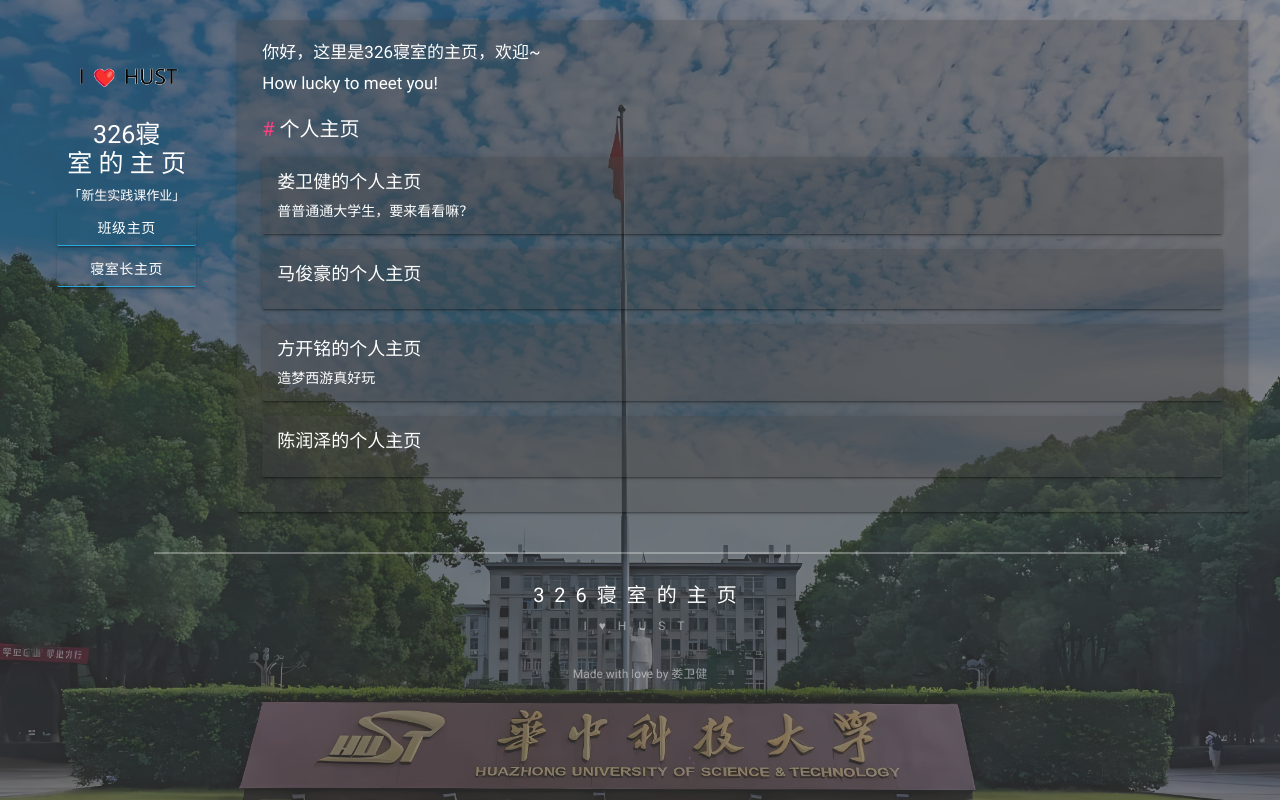
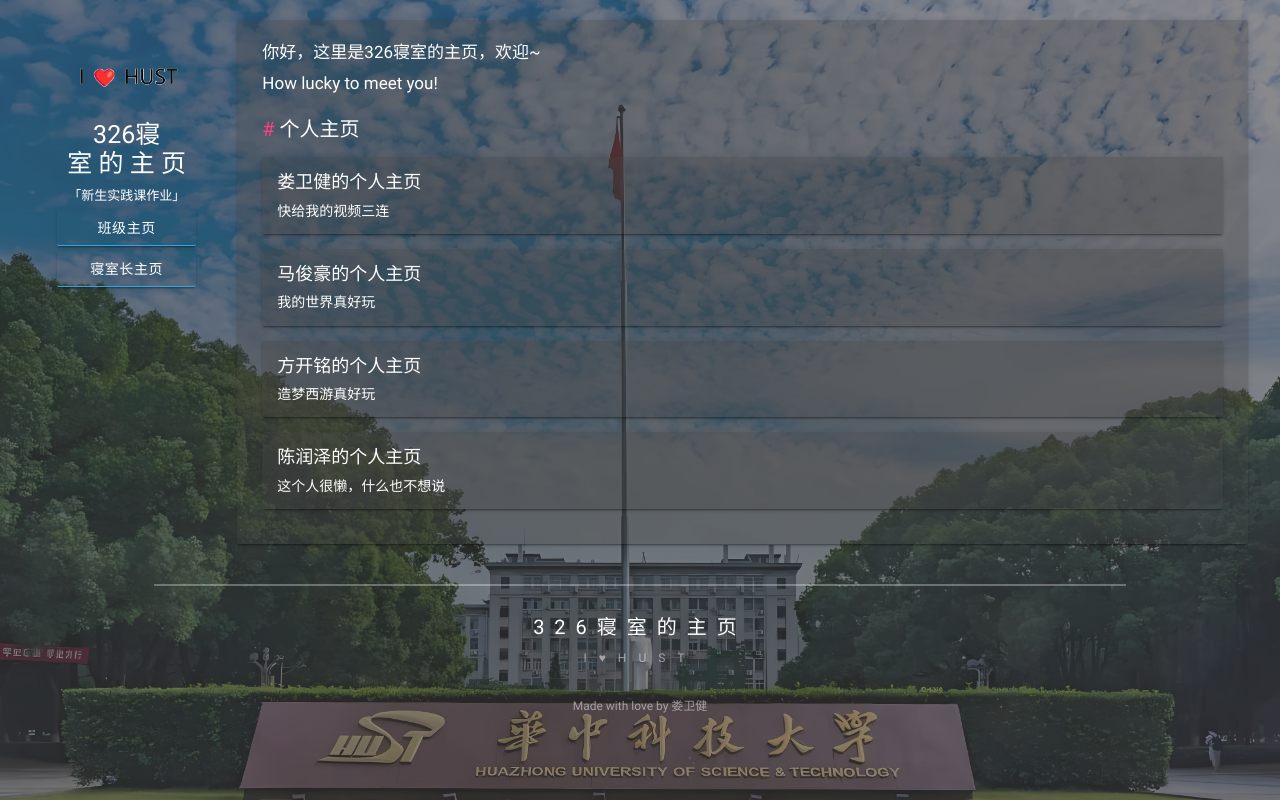
Before and after one commit to felixlovejj/hust-cs-326-index.github.io, a plain HTML site: page index.html in a window 1280 px wide. Drawn offline with Linux system fonts and the light colour scheme; files whose address does not match are found by name.

Commit message:
Update index.html

```diff
--- a/index.html
+++ b/index.html
@@ -46,7 +46,7 @@
                         <a href="https://felixlovejj.github.io/lwj787.github.io/" target="_blank">
                             <div class="mdui-card rin-card rin-card-article" style="margin-bottom: 10px;" >
                                 <div class="rin-article-title">娄卫健的个人主页</div>
-                                <div class="rin-article-content">普普通通大学生，要来看看嘛？</div>
+                                <div class="rin-article-content">快给我的视频三连</div>
                                 </div>
                             </div>
                         </a>
@@ -55,7 +55,7 @@
                     <a href="https://kms12425-ctrl.github.io/mjh042/"target="_blank">
                         <div class="mdui-card rin-card rin-card-article" style="margin-bottom: 10px;">
                             <div class="rin-article-title">马俊豪的个人主页</div>
-                            <div class="rin-article-content"></div>
+                            <div class="rin-article-content">我的世界真好玩</div>
                             </div>
                         </div>
                     </a>
@@ -71,7 +71,7 @@
                             <a href="https://yf827.github.io/crz773.github.io/index.html"target="_blank">
                                 <div class="mdui-card rin-card rin-card-article" style="margin-bottom: 10px;">
                                     <div class="rin-article-title">陈润泽的个人主页</div>
-                                    <div class="rin-article-content"></div>
+                                    <div class="rin-article-content">这个人很懒，什么也不想说</div>
                                     </div>
                                 </div>
                             </a>
```
